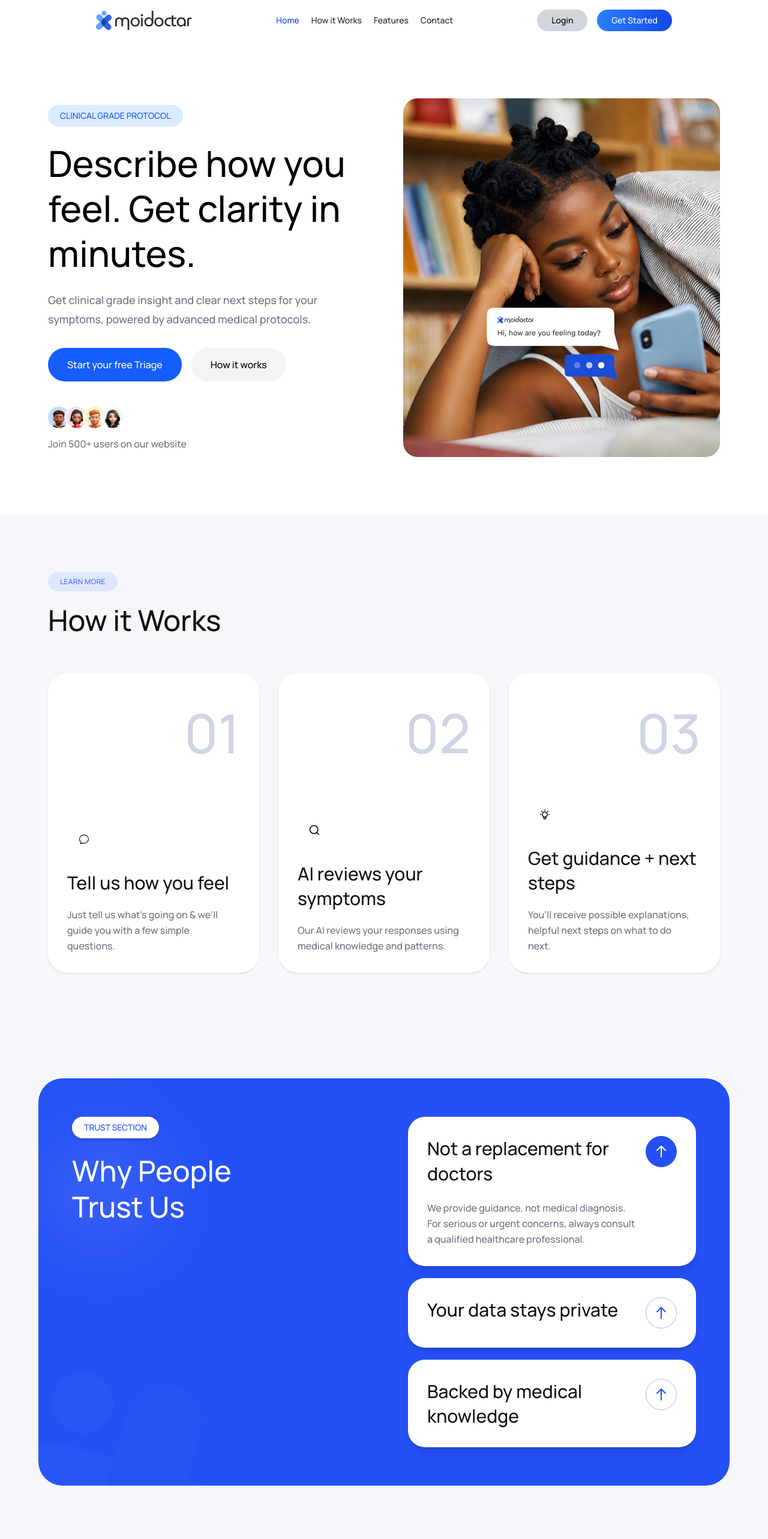
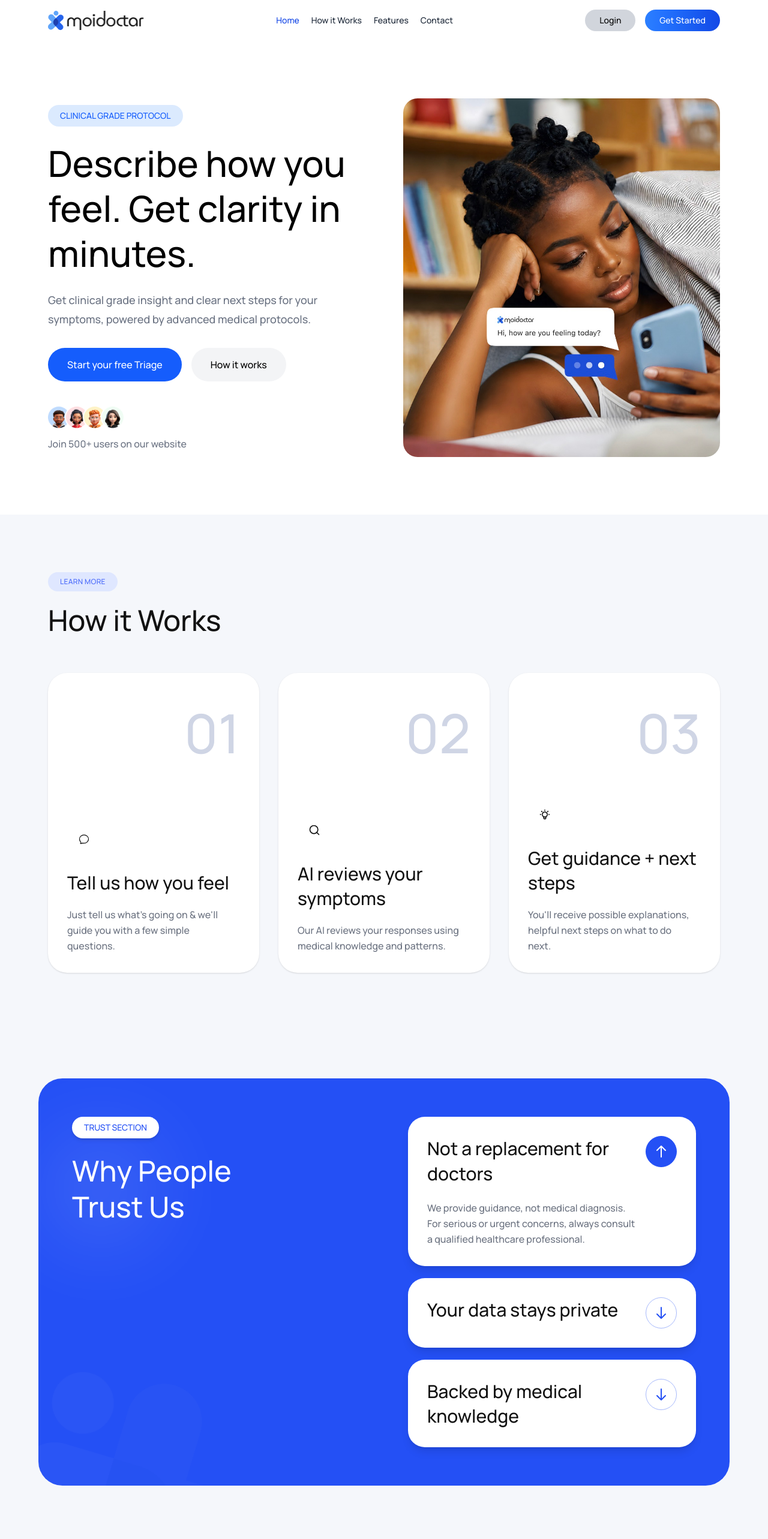
Before and after one commit to MOI-DOCTAR-ORG/Client-website-, a React (Vite) app: page / in a window 1280 px wide. Shown: the top 2566 px of the page at 60% size. Built offline with nearby package versions, Linux system fonts and the light colour scheme.

Commit message:
Updated trust accordion arrows and navbar layout

```diff
--- a/src/components/Footer.jsx
+++ b/src/components/Footer.jsx
@@ -15,7 +15,7 @@ const Footer = () => {
         viewport={{ once: true }}
         className="bg-[#2450F5] rounded-b-[40px] px-6 md:px-10 lg:px-16 py-24 flex flex-col items-center justify-center text-center"
       >
-        <h2 className="text-white text-4xl md:text-6xl font-semibold leading-tight max-w-[800px]">
+        <h2 className="text-white text-3xl md:text-5xl font-semibold leading-tight max-w-[800px]">
           Your Health, Empowered
           <br />
           by Intelligence
@@ -58,7 +58,7 @@ const Footer = () => {
             </div>
 
             {/* TEXT */}
-            <h2 className="text-4xl md:text-6xl font-semibold leading-tight text-[#111] mt-8 max-w-[600px]">
+            <h2 className="text-3xl md:text-5xl font-semibold leading-tight text-[#111] mt-8 max-w-[600px]">
               Describe how you feel.
               <br />
               Get clarity in minutes.
--- a/src/components/Navbar.jsx
+++ b/src/components/Navbar.jsx
@@ -1,34 +1,34 @@
-import React, {useState} from 'react'
+import React, { useState } from 'react'
 import Logo from '../assets/Logo.png'
 import Close from '../assets/close.png'
 import Menu from '../assets/burger-menu.png'
 
 const Navbar = () => {
-    const[sidebarOpen, setSidebarOpen] = useState(false)
+    const [sidebarOpen, setSidebarOpen] = useState(false)
     return (
-    <div className='flex justify-between items-center px-4
-    sm:px-12 lg:px-24 xl:px-40 py-4 sticky top-0 z-20
-    backdrop-blur-xl font-medium '>
+        <div className='flex justify-between items-center px-6
+                lg:px-20 py-4 sticky top-0 z-20
+                backdrop-blur-xl font-medium'>
 
             <img src={Logo}
                 className="w-32 sm:w-40" alt="Logo" />
 
-        <div className={`sm:text-sm ${!sidebarOpen ? 'max-sm:w-0 overflow-hidden' :  'max-sm:w-60 max-sm:pl-10'}
+            <div className={`sm:text-sm ${!sidebarOpen ? 'max-sm:w-0 overflow-hidden' : 'max-sm:w-60 max-sm:pl-10'}
         max-sm:fixed top-0 bottom-0 right-0 max-sm:min-h-screen
         max-sm:h-full max-sm:flex-col max-sm:bg-blue-700 max-sm:text-white
         max-sm:pt-20 flex sm:items-center gap-5 transition-all`}>
 
                 <img src={Close} alt="Close" className='w-5 absolute top-4 right-4 cursor-pointer sm:hidden'
-                onClick={()=> setSidebarOpen(false)} />
+                    onClick={() => setSidebarOpen(false)} />
 
-            <a onClick={()=>setSidebarOpen(false)} href="#" className='sm:hover:border-b text-blue-700 max-sm:text-white'>Home</a>
-            <a onClick={()=>setSidebarOpen(false)} href="#How-it-Works" className='text-gray-800 max-sm:text-white'>How it Works</a>
-            <a onClick={()=>setSidebarOpen(false)} href="#Features" className='text-gray-800 max-sm:text-white'>Features</a>
-            <a onClick={()=>setSidebarOpen(false)} href="#Contact" className='text-gray-800 max-sm:text-white'>Contact</a>
+                <a onClick={() => setSidebarOpen(false)} href="#" className='sm:hover:border-b text-blue-700 max-sm:text-white'>Home</a>
+                <a onClick={() => setSidebarOpen(false)} href="#How-it-Works" className='text-gray-800 max-sm:text-white'>How it Works</a>
+                <a onClick={() => setSidebarOpen(false)} href="#Features" className='text-gray-800 max-sm:text-white'>Features</a>
+                <a onClick={() => setSidebarOpen(false)} href="#Contact" className='text-gray-800 max-sm:text-white'>Contact</a>
             </div>
             <div className='flex items-center gap-2 sm:gap-4'>
                 <img src={Menu} alt="Menu" className='w-5 cursor-pointer sm:hidden'
-                onClick={()=> setSidebarOpen(true)} />
+                    onClick={() => setSidebarOpen(true)} />
 
                 <a href="#" className='text-sm max-sm:hidden flex
             items-center gap-2 bg-gray-300 text-black-800 px-6 py-2 rounded-full
--- a/src/components/Trust.jsx
+++ b/src/components/Trust.jsx
@@ -115,14 +115,12 @@ const Trust = () => {
 
                     {/* ICON */}
                     <motion.div
-                      animate={{ rotate: isActive ? 0 : 180 }}
                       transition={{ duration: 0.3 }}
                       className={`min-w-[52px] min-h-[52px] rounded-full flex items-center justify-center border transition-all duration-300
-                      ${
-                        isActive
+                        ${isActive
                           ? "bg-[#2450F5] border-[#2450F5] text-white"
                           : "border-[#2450F5]/40 text-[#2450F5]"
-                      }`}
+                        }`}
                     >
                       {isActive ? (
                         <HiOutlineArrowUp size={24} />
--- a/src/components/about.jsx
+++ b/src/components/about.jsx
@@ -37,7 +37,7 @@ const About = () => {
       <motion.div
         initial={{ opacity: 0, y: 70 }}
         whileInView={{ opacity: 1, y: 0 }}
-        transition={{ duration: 0.7 }}
+        transition={{ duration: 0.5 }}
         viewport={{ once: true }}
         className="mb-16"
       >
@@ -58,7 +58,7 @@ const About = () => {
             initial={{ opacity: 0, y: 80 }}
             whileInView={{ opacity: 1, y: 0 }}
             transition={{
-              duration: 0.6,
+              duration: 0.5,
               delay: index * 0.2,
             }}
             viewport={{ once: true }}
```
Lines whose indentation alone changed are shown as unchanged.
